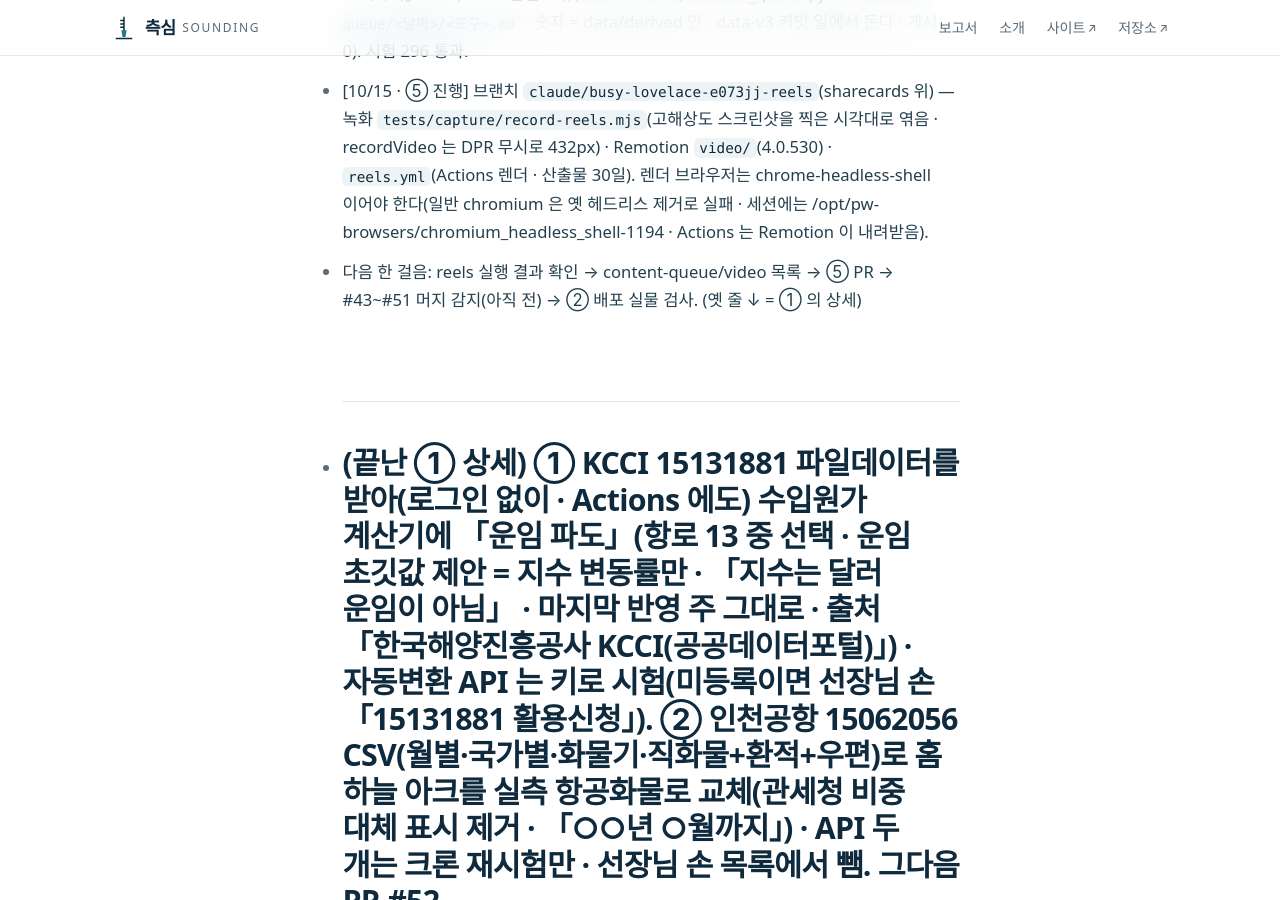
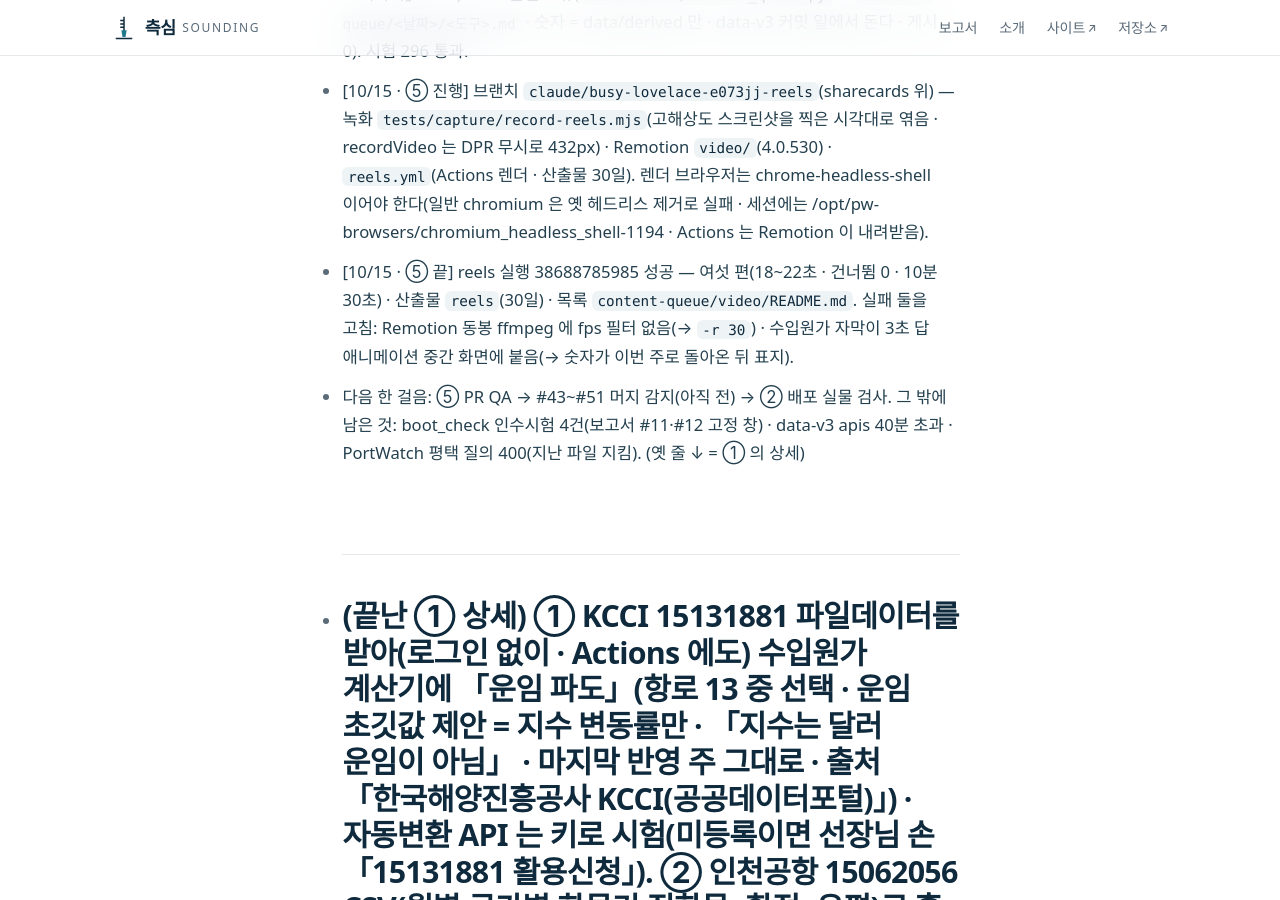
Before and after one commit to jisangj03-dev/incheon-port-analysis, a Jekyll site: the page built from docs/위임문_다음세션_20261012.md, in a window 1280 px wide and 900 px high, scrolled down 3538 px. Built offline with Jekyll 4.4.1, drawn with Linux system fonts in a browser that asks for light colours; some web fonts are replaced; our own code applies the rules of GitHub Pages for plain Markdown files.

Commit message:
⑤ 콘텐츠 큐 — 시연 영상 목록(reels 실행 38688785985 · 여섯 편) · 기록
Co-Authored-By: Claude Opus 5.5 <noreply@anthropic.com>
Claude-Session: https://claude.ai/code/session_01L59oEoiMW7KHoJRFFkcN4Q

```diff
--- a/docs/위임문_다음세션_20261012.md
+++ b/docs/위임문_다음세션_20261012.md
@@ -38,7 +38,8 @@
 - 알려 둘 것: boot_check 실패 4(chart_11·chart_12·judge_11·judge_12 인수시험) — 기준 커밋에서도 같다. 터미널 실물에 2026-08 이 들어와 보고서 #11·#12 의 고정 창(10개월)이 어긋났다. 이번 변경과 무관 · 따로 고칠 일.
 - [10/15 · ④ 끝] 브랜치 `claude/busy-lovelace-e073jj-sharecards`(radar 위 · #53 위) — B6 도구 카드 일곱(`og/tool-<id>.jpg` · 찍는 순간 지면에서 읽은 숫자 · `og/cards.json`) · B7 도구 퍼가기(`/embed/tool-<id>.html` · 비콘 0 · 지면 「퍼가기」 코드) · B10 콘텐츠 큐(`tools-build/content_queue.py` → `content-queue/<날짜>/<도구>.md` · 숫자 = data/derived 만 · data-v3 커밋 일에서 돈다 · 게시 0). 시험 296 통과.
 - [10/15 · ⑤ 진행] 브랜치 `claude/busy-lovelace-e073jj-reels`(sharecards 위) — 녹화 `tests/capture/record-reels.mjs`(고해상도 스크린샷을 찍은 시각대로 엮음 · recordVideo 는 DPR 무시로 432px) · Remotion `video/`(4.0.530) · `reels.yml`(Actions 렌더 · 산출물 30일). 렌더 브라우저는 chrome-headless-shell 이어야 한다(일반 chromium 은 옛 헤드리스 제거로 실패 · 세션에는 /opt/pw-browsers/chromium_headless_shell-1194 · Actions 는 Remotion 이 내려받음).
-- 다음 한 걸음: reels 실행 결과 확인 → content-queue/video 목록 → ⑤ PR → #43~#51 머지 감지(아직 전) → ② 배포 실물 검사. (옛 줄 ↓ = ① 의 상세)
+- [10/15 · ⑤ 끝] reels 실행 38688785985 성공 — 여섯 편(18~22초 · 건너뜀 0 · 10분 30초) · 산출물 `reels`(30일) · 목록 `content-queue/video/README.md`. 실패 둘을 고침: Remotion 동봉 ffmpeg 에 fps 필터 없음(→ `-r 30`) · 수입원가 자막이 3초 답 애니메이션 중간 화면에 붙음(→ 숫자가 이번 주로 돌아온 뒤 표지).
+- 다음 한 걸음: ⑤ PR QA → #43~#51 머지 감지(아직 전) → ② 배포 실물 검사. 그 밖에 남은 것: boot_check 인수시험 4건(보고서 #11·#12 고정 창) · data-v3 apis 40분 초과 · PortWatch 평택 질의 400(지난 파일 지킴). (옛 줄 ↓ = ① 의 상세)
 - (끝난 ① 상세) ① KCCI 15131881 파일데이터를 받아(로그인 없이 · Actions 에도) 수입원가 계산기에 「운임 파도」(항로 13 중 선택 · 운임 초깃값 제안 = 지수 변동률만 · 「지수는 달러 운임이 아님」 · 마지막 반영 주 그대로 · 출처 「한국해양진흥공사 KCCI(공공데이터포털)」) · 자동변환 API 는 키로 시험(미등록이면 선장님 손 「15131881 활용신청」). ② 인천공항 15062056 CSV(월별·국가별·화물기·직화물+환적+우편)로 홈 하늘 아크를 실측 항공화물로 교체(관세청 비중 대체 표시 제거 · 「○○년 ○월까지」) · API 두 개는 크론 재시험만 · 선장님 손 목록에서 뺌. 그다음 PR #52.
 ---
 
```
Also changed, not shown: content-queue/video/README.md (added, +22 -0 lines), docs/작업기록.md (+9 -0 lines).
